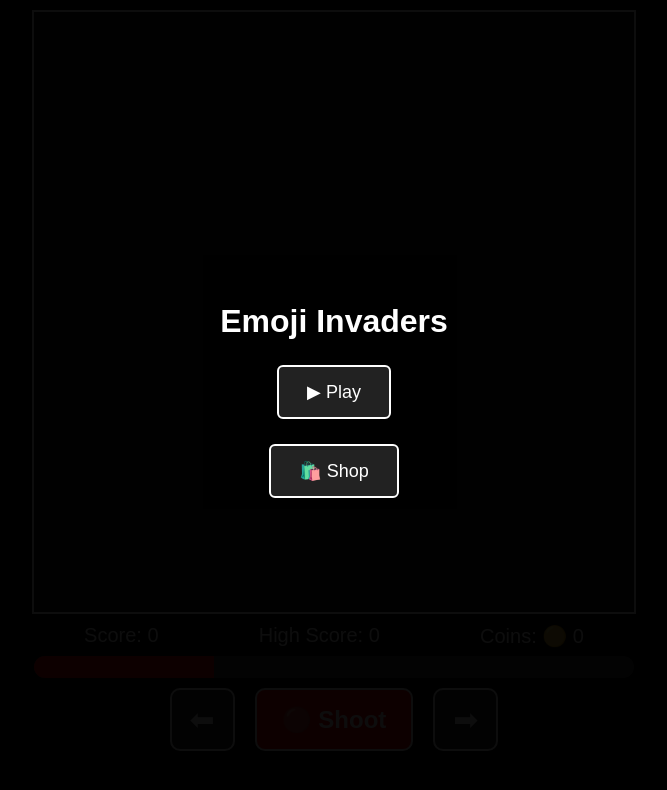
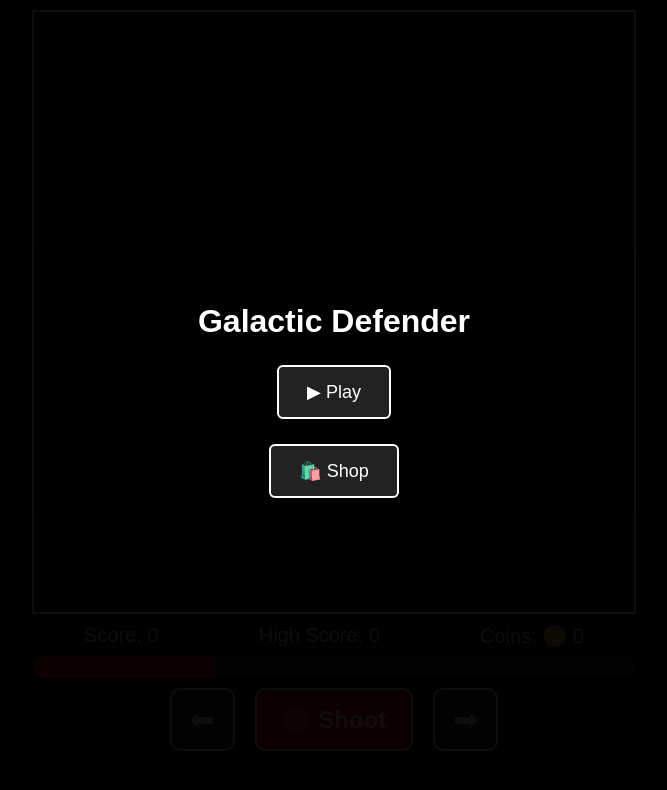
Before and after one commit to VewertyPloik/W, a plain HTML site: page index.html in a window 1280 px wide. Shown: the whole page, without its empty margins (306-973 px from the left). Drawn offline with Linux system fonts and the light colour scheme.

Commit message:
Update index.html

```diff
--- a/index.html
+++ b/index.html
@@ -3,7 +3,7 @@
 <head>
 <meta charset="UTF-8" />
 <meta name="viewport" content="width=device-width, initial-scale=1" />
-<title>Emoji Invaders - Mobile Buttons Fixed</title>
+<title>Galactic Defender</title>
 <style>
   * {
     margin: 0; padding: 0; box-sizing: border-box;
@@ -159,7 +159,7 @@
 
 <!-- Home Screen -->
 <div id="homeScreen">
-  <h1>Emoji Invaders</h1>
+  <h1>Galactic Defender</h1>
   <button onclick="startGame()">▶ Play</button>
   <button onclick="showShop()">🛍️ Shop</button>
 </div>
```
